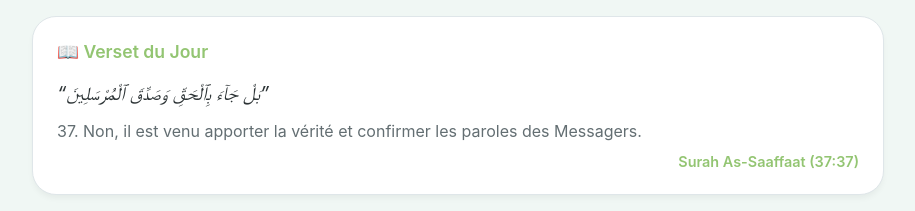
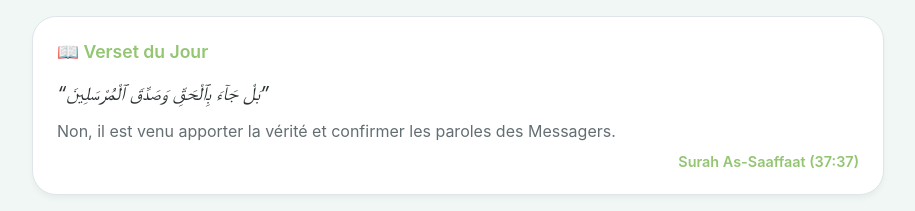
Before and after one commit to Younsko/Minarah-Companion, a Next.js app: page / in a window 1280 px wide. Shown: the part 780-991 px from the top of the page, without its empty margins (182-1097 px from the left). Built offline with nearby package versions, Linux system fonts and the light colour scheme.

Commit message:
Remove number from daily verse translation

```diff
--- a/components/adult/Dashboard.tsx
+++ b/components/adult/Dashboard.tsx
@@ -269,7 +269,7 @@ export default function AdultDashboard() {
                                                 'translations' in dailyContent.content && dailyContent.content.translations ? (
                                                     <p className={styles.translation}>
                                                         {/* ContextItem specific translation */}
-                                                        {dailyContent.content.translations?.[language]?.text || dailyContent.content.translations?.fr?.text || dailyContent.content.text}
+                                                        {cleanVerseTranslation(dailyContent.content.translations?.[language]?.text || dailyContent.content.translations?.fr?.text || dailyContent.content.text)}
                                                     </p>
                                                 ) : 'translation' in dailyContent.content && (
                                                     <p className={styles.translation}>
```
